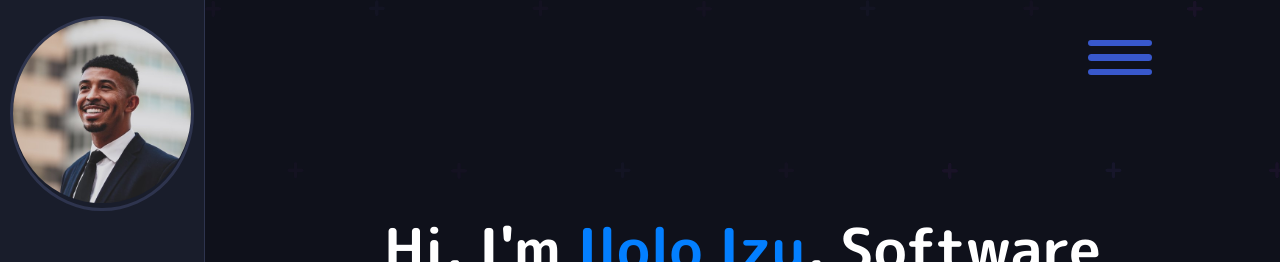
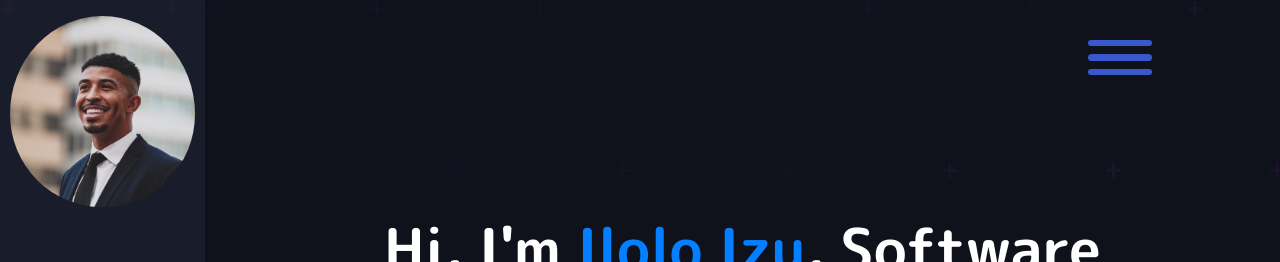
Before and after one commit to iloloizu/portfolio, a React (Create React App) app in the folder portfolio-app/: page / in a window 1280 px wide. Shown: the top 262 px of the page. Built offline with nearby package versions, Linux system fonts and the light colour scheme.

Commit message:
updated changes to main branch, styling with the NavBar, removng borders

```diff
--- a/portfolio-app/src/styles/app_layout.scss
+++ b/portfolio-app/src/styles/app_layout.scss
@@ -3,9 +3,9 @@
     width: 16%;
     height: 100vh;
     background-color: #191d2b;
+    background-image: url(../images/dots.svg);
     position: fixed;
     z-index: 11;
-    border-right: 1px solid #2e344e;
     transform-origin: left;
     @media screen and (max-width: 1000px) {
       transition: all 0.4s ease-in-out;
--- a/portfolio-app/src/styles/navbar.scss
+++ b/portfolio-app/src/styles/navbar.scss
@@ -15,7 +15,6 @@
       img {
         width: 90%;
         border-radius: 100%;
-        border: 3px solid #2e344e;
       }
     }
 
```
